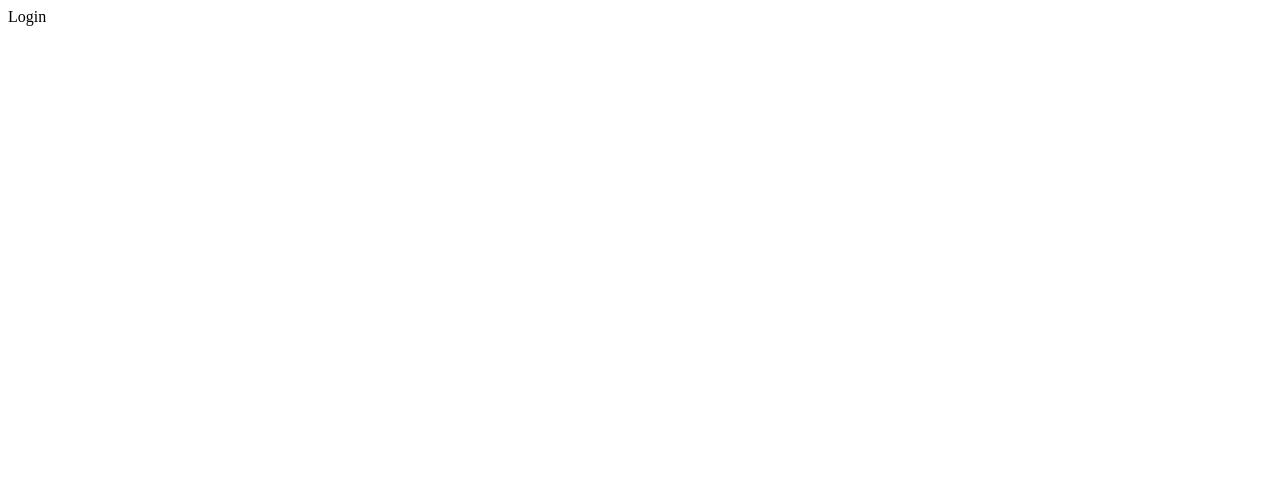
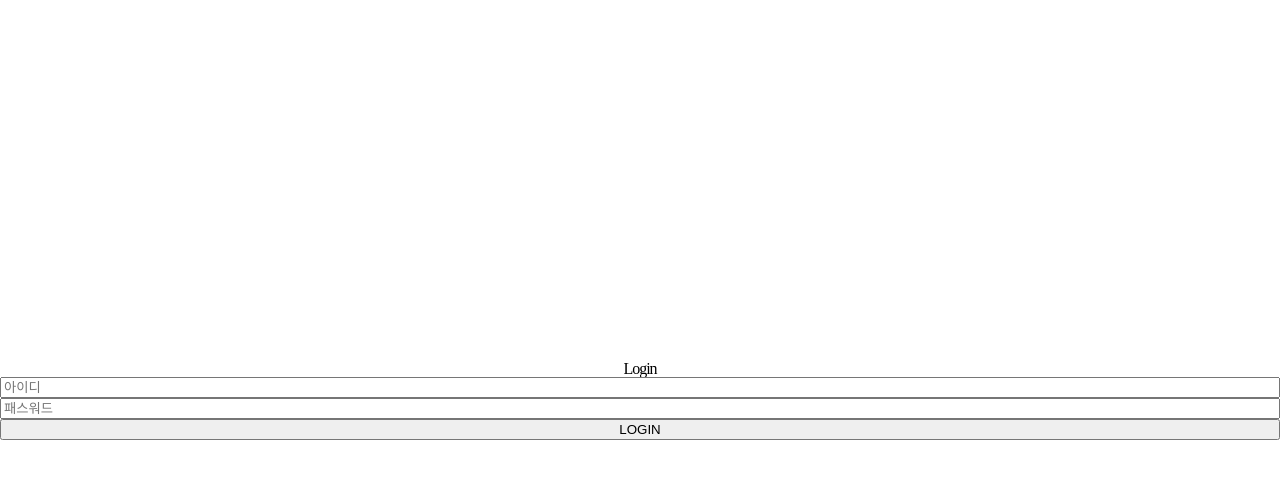
Before and after one commit to aren0416/todo-v1, a React (Create React App) app: page / in a window 1280 px wide. Shown: the top 478 px of the page. Built offline with nearby package versions, Linux system fonts and the light colour scheme.

Commit message:
login page setting

```diff
--- a/src/App.js
+++ b/src/App.js
@@ -2,12 +2,14 @@ import { HashRouter as Router, Route, Routes } from "react-router-dom";
 import { routes } from "./routes";
 import { Home } from "./screens/Home";
 import { Login } from "./screens/Login";
+import { GlobalStyled } from "./styled";
 
 function App() {
   const isLoggedIn = false;
 
   return (
     <Router>
+      <GlobalStyled />
       <Routes>
         <Route path={routes.home} element={isLoggedIn ? <Home /> : <Login />} />
         {/* <Route path={routes.signup} element="" /> */}
--- a/src/screens/Login.js
+++ b/src/screens/Login.js
@@ -1,3 +1,43 @@
+import styled from "styled-components";
+
+const Wrap = styled.div`
+  height: 100vh;
+  display: flex;
+  justify-content: center;
+  align-items: center;
+`;
+
+const Container = styled.div`
+  width: 100%;
+  display: flex;
+  flex-direction: column;
+  align-items: center;
+  justify-content: center;
+`;
+
+const Title = styled.h3``;
+
+const Form = styled.form`
+  width: 100%;
+  display: flex;
+  flex-direction: column;
+`;
+
+const Input = styled.input``;
+
+const Button = styled.button``;
+
 export const Login = () => {
-  return <>Login</>;
+  return (
+    <Wrap>
+      <Container>
+        <Title>Login</Title>
+        <Form>
+          <Input type="text" placeholder="아이디" />
+          <Input type="password" placeholder="패스워드" />
+          <Button>LOGIN</Button>
+        </Form>
+      </Container>
+    </Wrap>
+  );
 };
--- /dev/null
+++ b/src/styled.js
@@ -0,0 +1,11 @@
+import { createGlobalStyle } from "styled-components";
+import reset from "styled-reset";
+
+export const GlobalStyled = createGlobalStyle`
+    ${reset}
+    *{ box-sizing: border-box;}
+    a{ text-decoration: none; color: black;}
+    body {
+        letter-spacing: -1px;
+    }
+`;
```
